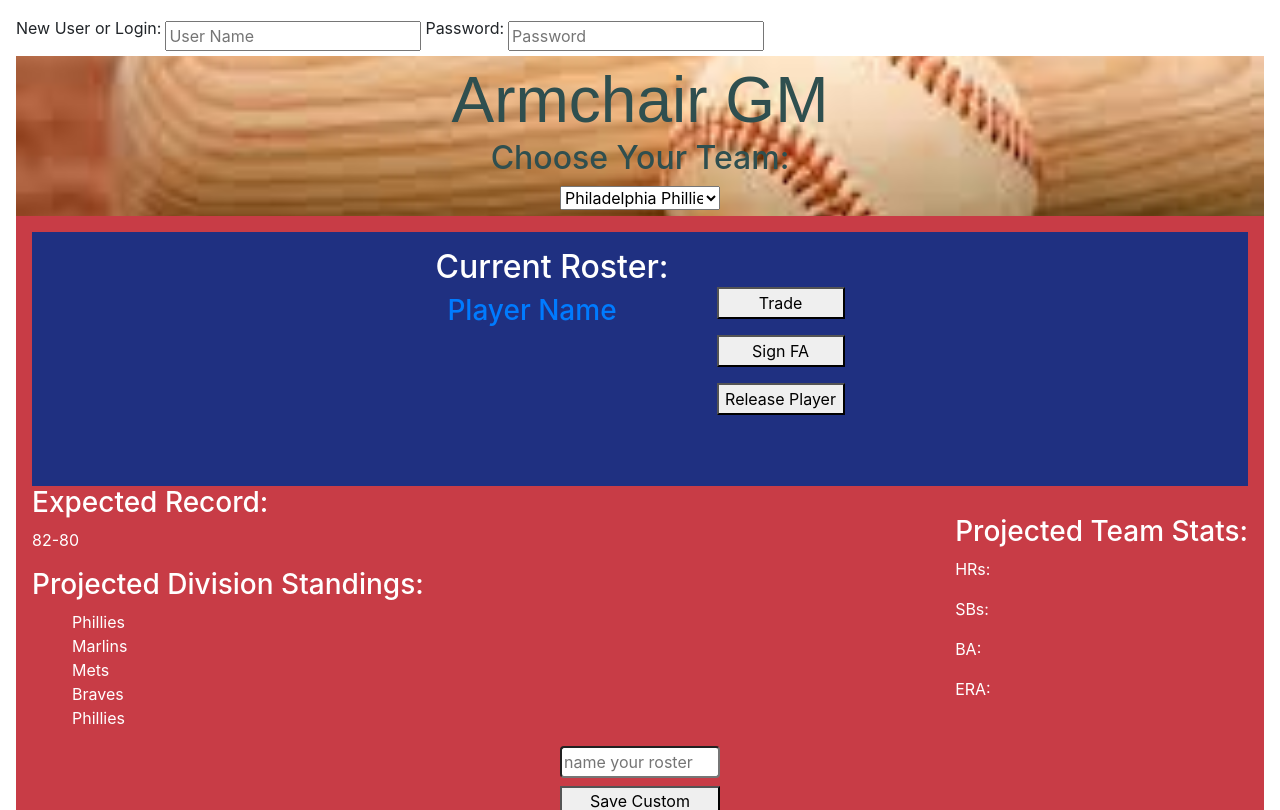
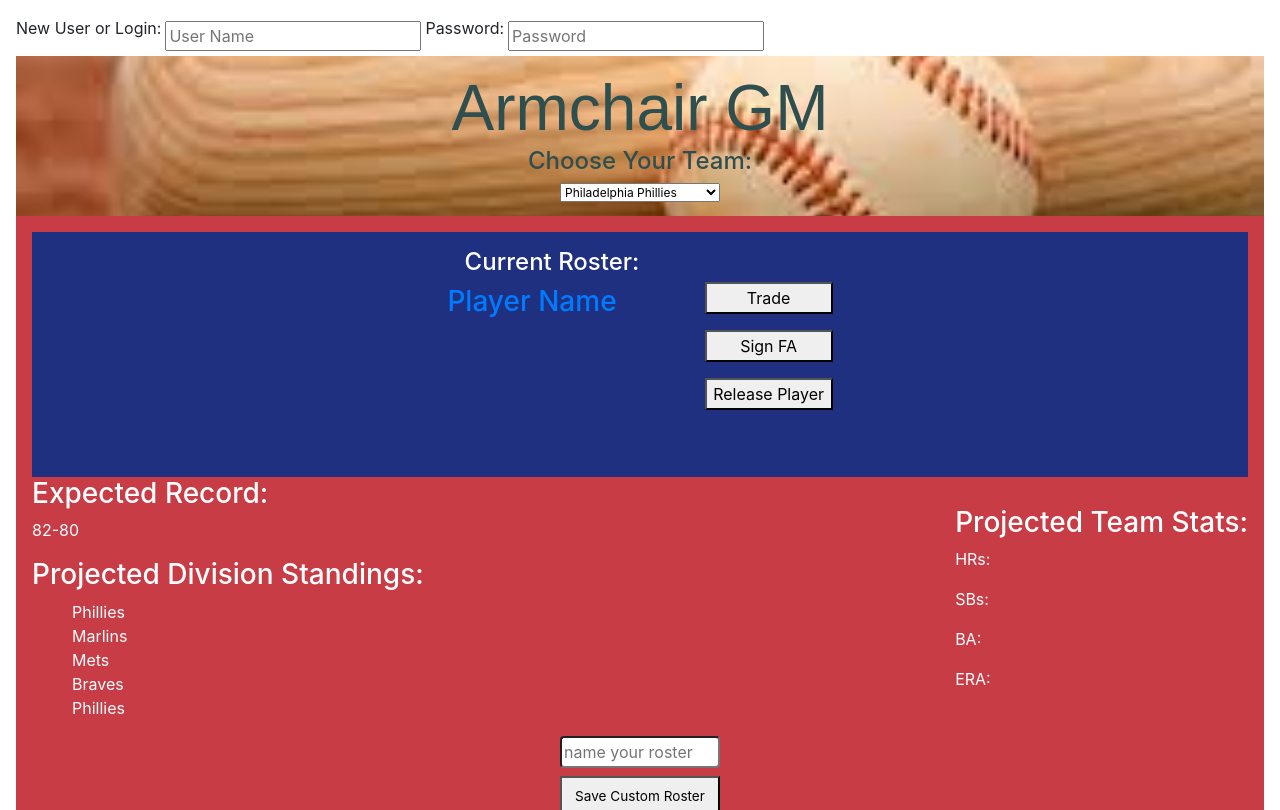
Before and after one commit to aperniciaro/capstone-client, a React (Create React App) app in the folder ClientApp/: page / in a window 1280 px wide. Shown: the top 810 px of the page. Built offline with nearby package versions, Linux system fonts and the light colour scheme; a web font is replaced by a local one.

Commit message:
styling adjustments

```diff
--- a/ClientApp/src/css/App.css
+++ b/ClientApp/src/css/App.css
@@ -48,6 +48,10 @@
   margin: 0;
 }
 
+h2 {
+  font-size: 1.5rem;
+}
+
 main {
   /* colors will change based on selected team */
   background-color: rgb(200, 60, 70);
@@ -57,8 +61,8 @@
 }
 
 select {
-  height: 1.5rem;
   width: 10rem;
+  font-size: 0.75rem;
 }
 
 .roster {
@@ -153,6 +157,7 @@
   margin-top: 0.5rem;
   width: 10rem;
   height: 2.5rem;
+  font-size: 0.85rem;
 }
 
 .saved-menu {
```
